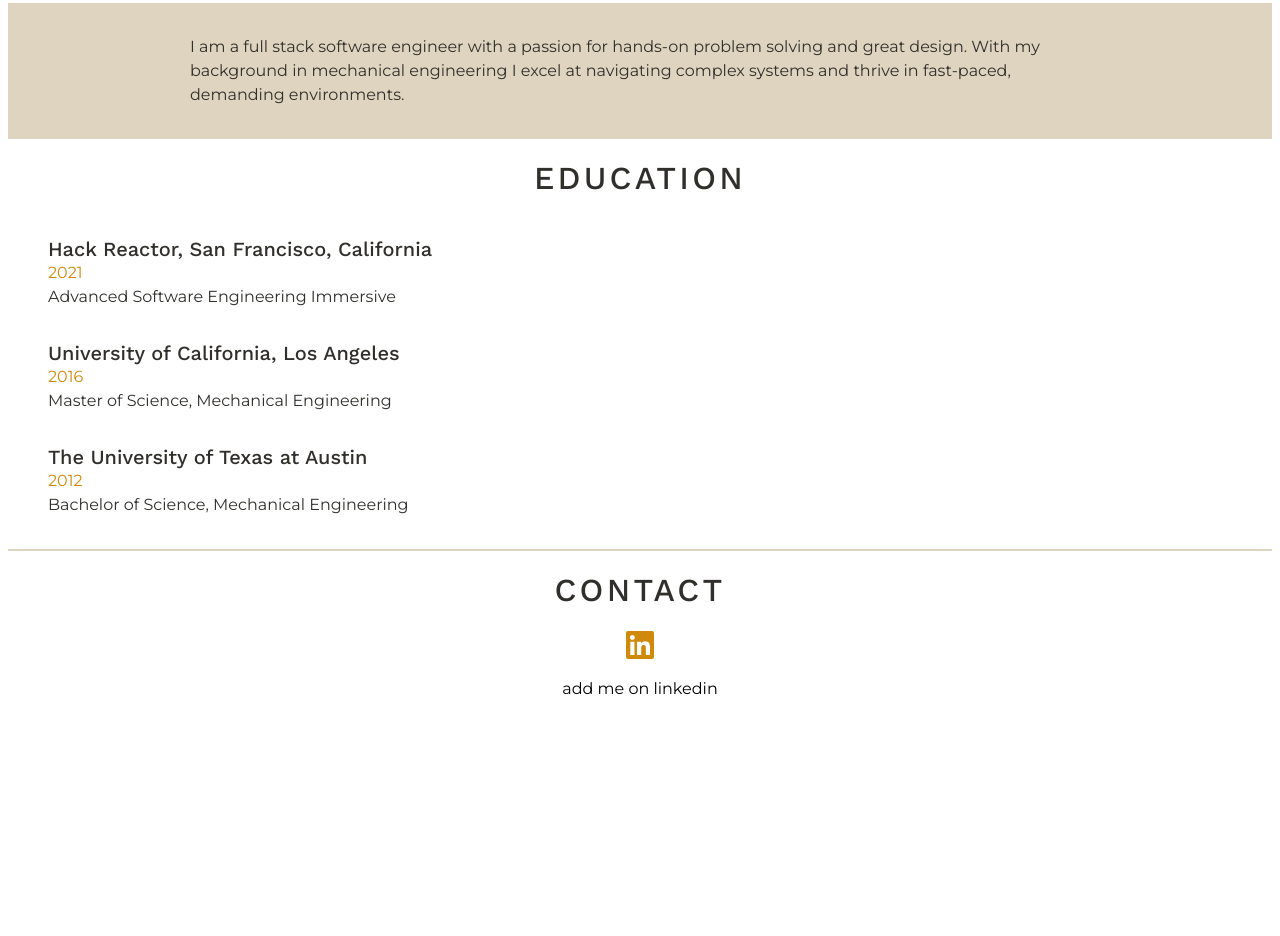
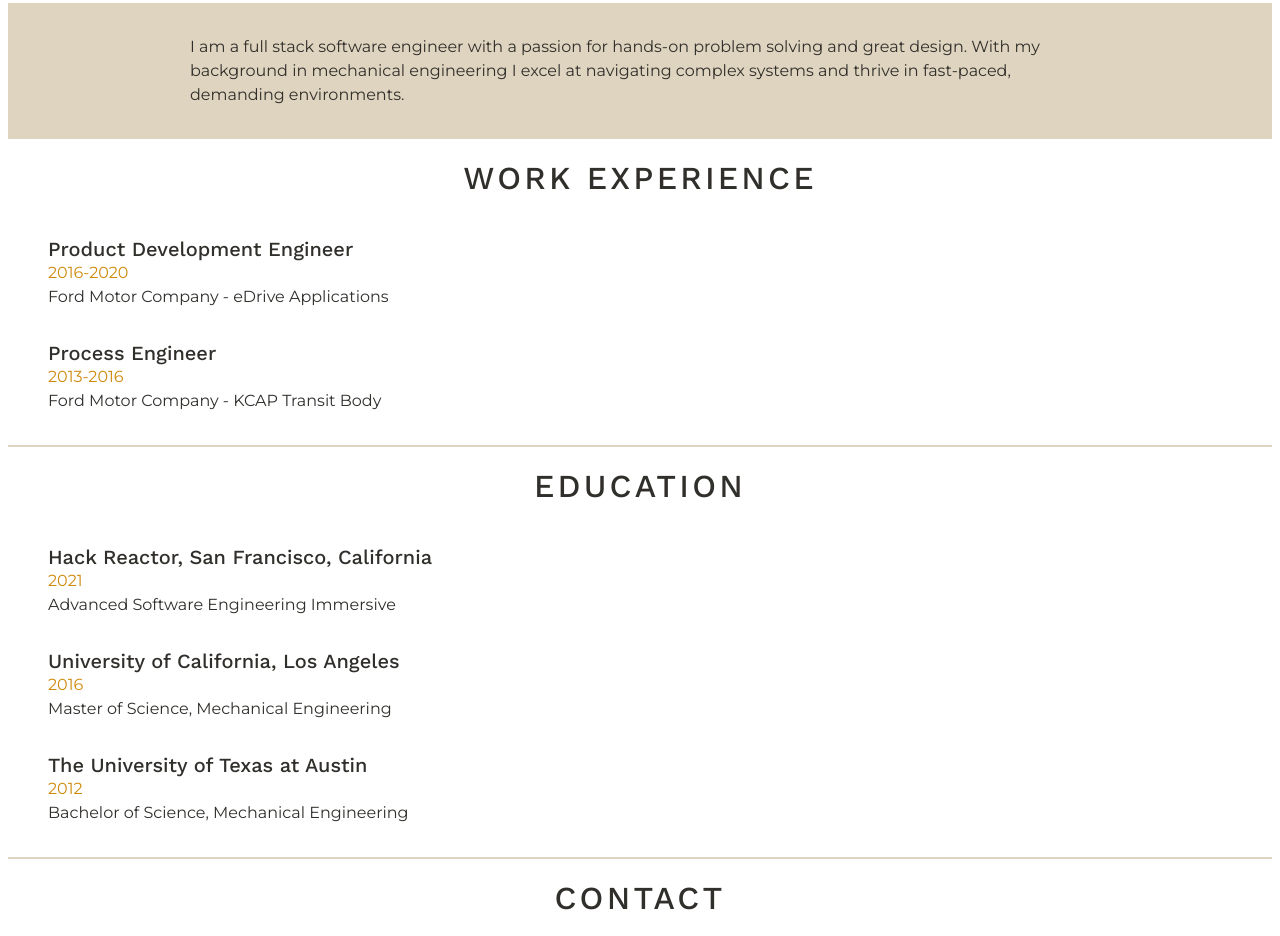
Before and after one commit to zachlchan/zachlchan.github.io, a React app: page / in a window 1280 px wide. Shown: the part 1020-1956 px from the top of the page. Before the commit the page ends 1729 px from the top, so only its background shows below. Built offline with nearby package versions, Linux system fonts and the light colour scheme.

Commit message:
implemented work experience section

```diff
--- a/client/src/components/App.jsx
+++ b/client/src/components/App.jsx
@@ -4,6 +4,7 @@ import Navigation from './Navigation.jsx';
 import Drawer from './Drawer.jsx';
 import MenuModal from './MenuModal.jsx';
 import About from './About.jsx';
+import WorkExperience from './WorkExperience.jsx';
 import Education from './Education.jsx';
 import Contact from './Contact.jsx';
 
@@ -44,6 +45,7 @@ class App extends Component {
         <Drawer click={this.handleDrawerClick} />
         <MenuModal visible={showMenu} click={this.handleDrawerClick} />
         <About width={width} />
+        <WorkExperience width={width} />
         <Education width={width}/>
         <Contact width={width} />
       </div>
--- /dev/null
+++ b/client/src/components/WorkExperience.jsx
@@ -0,0 +1,53 @@
+import React from 'react';
+import styled from 'styled-components';
+import SectionHeader from './SectionHeader.jsx';
+
+let ulFontSize;
+let liFontSize;
+
+const WorkExperience = ({ width }) => {
+  width < 426 ? ulFontSize = '1rem' : ulFontSize = '1.25rem';
+  width < 426 ? liFontSize = '.875rem' : liFontSize = '1rem';
+
+  return (
+    <div id="workexp">
+      <SectionHeader text="work experience" />
+      <StyledSection>
+        <StyledUl>Product Development Engineer
+          <Date>2016-2020</Date>
+          <Description>Ford Motor Company - eDrive Applications</Description>
+        </StyledUl>
+        <StyledUl>Process Engineer
+          <Date>2013-2016</Date>
+          <Description>Ford Motor Company - KCAP Transit Body</Description>
+        </StyledUl>
+      </StyledSection>
+    </div>
+  )
+}
+
+const StyledSection = styled.section`
+  // border-top: 2px solid #dfd4bf;
+  border-bottom: 2px solid #dfd4bf;
+`;
+const StyledUl = styled.ul`
+  font-family: 'Work Sans', sans-serif;
+  font-size: ${() => ulFontSize};
+  font-weight: 500;
+  line-height: 1.5rem;
+  color: #312f2b;
+  margin-bottom: 2rem;
+`;
+const Date = styled.li`
+  font-family: 'Montserrat', sans-serif;
+  font-size: ${() => liFontSize};
+  color: #cf8a0c;
+  list-style-type: none;
+`;
+const Description = styled.li`
+  font-family: 'Montserrat', sans-serif;
+  font-size: ${() => liFontSize};
+  list-style-type: none;
+`;
+
+export default WorkExperience;
```
